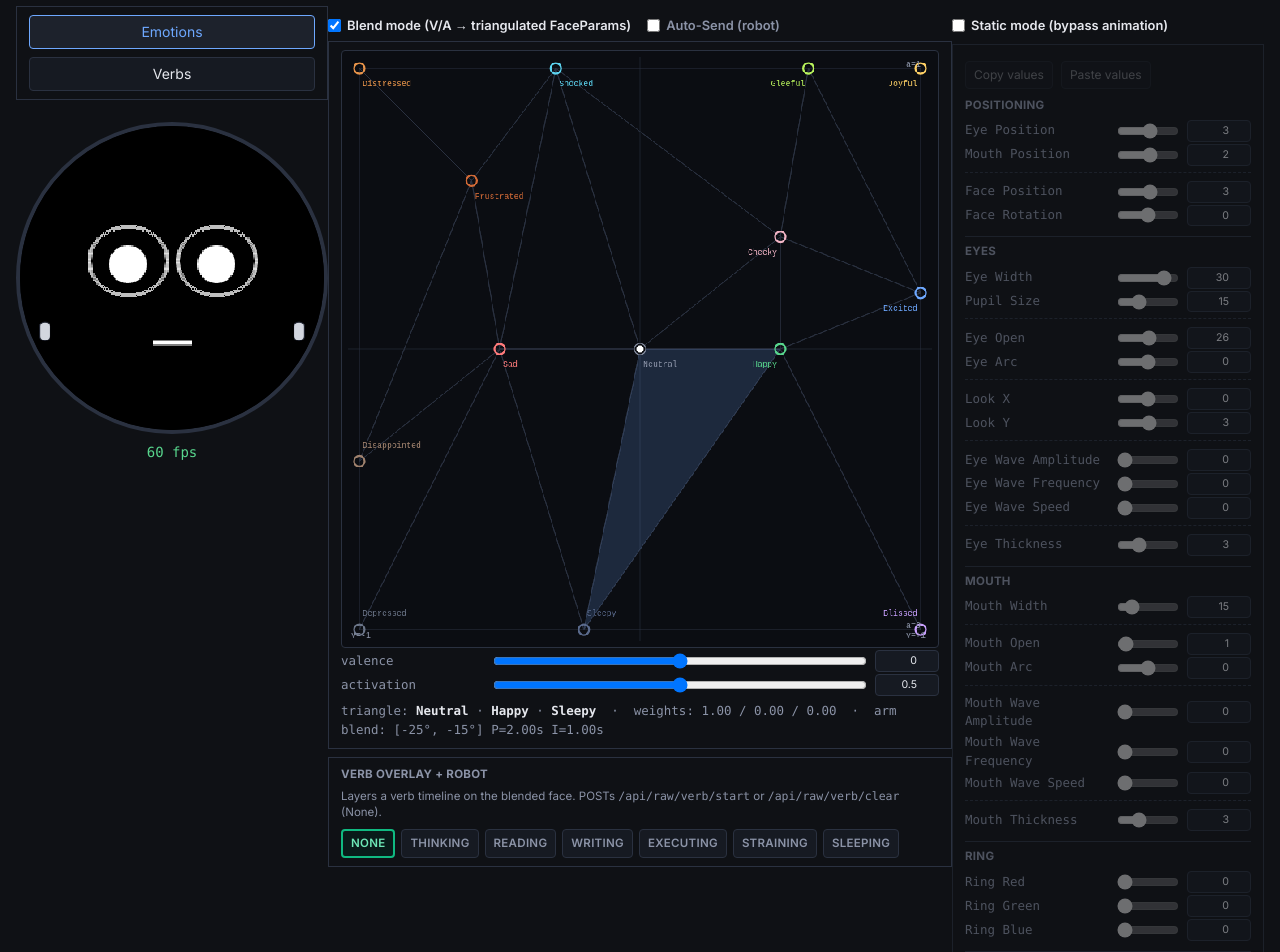
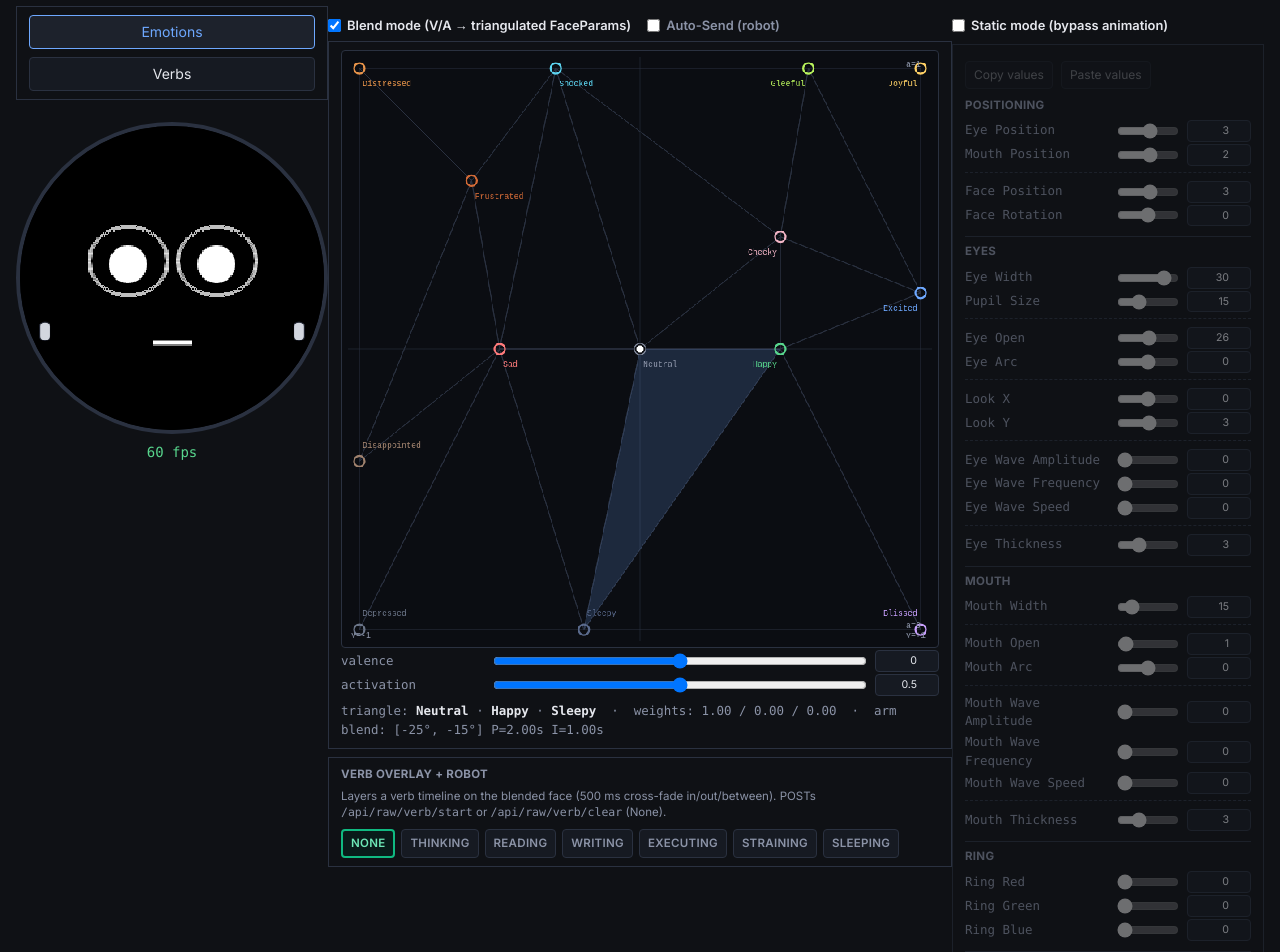
Before and after one commit to lachlansleight/claude-code-wrapper, a Next.js app in the folder face-editor/: page / in a window 1280 px wide. Shown: the top 952 px of the page. Built offline with nearby package versions, Linux system fonts and the light colour scheme.

Commit message:
fix: Ensure verbs blend together properly

```diff
--- a/face-editor/src/app/_components/face-editor/VerbButtons.tsx
+++ b/face-editor/src/app/_components/face-editor/VerbButtons.tsx
@@ -22,7 +22,8 @@ export function VerbButtons({ fc }: { fc: FrameController }) {
         Verb overlay + robot
       </h4>
       <p className="mb-2 text-[0.72em] leading-snug text-face-muted">
-        Layers a verb timeline on the blended face. POSTs{" "}
+        Layers a verb timeline on the blended face (500&nbsp;ms cross-fade
+        in/out/between). POSTs{" "}
         <span className="font-mono">/api/raw/verb/start</span> or{" "}
         <span className="font-mono">/api/raw/verb/clear</span> (None).
       </p>
--- a/face-editor/src/app/_lib/face-engine/frameController.ts
+++ b/face-editor/src/app/_lib/face-engine/frameController.ts
@@ -1195,7 +1195,9 @@ export function createFrameController(
       if (verb === sBlendVerbPreview) return;
       sBlendVerbPreview = verb;
       sBlendVerbEnteredMs = now();
-      resetVerbTransition();
+      // Do not resetVerbTransition() — tickBlend passes the new target to
+      // sampleEffectiveVerb each frame; it snapshots in-flight output and
+      // cross-fades over kVerbTransitionDurMs (matches firmware VerbTimeline).
     },
 
     blendVerbPreview(): Expression | null {
```
